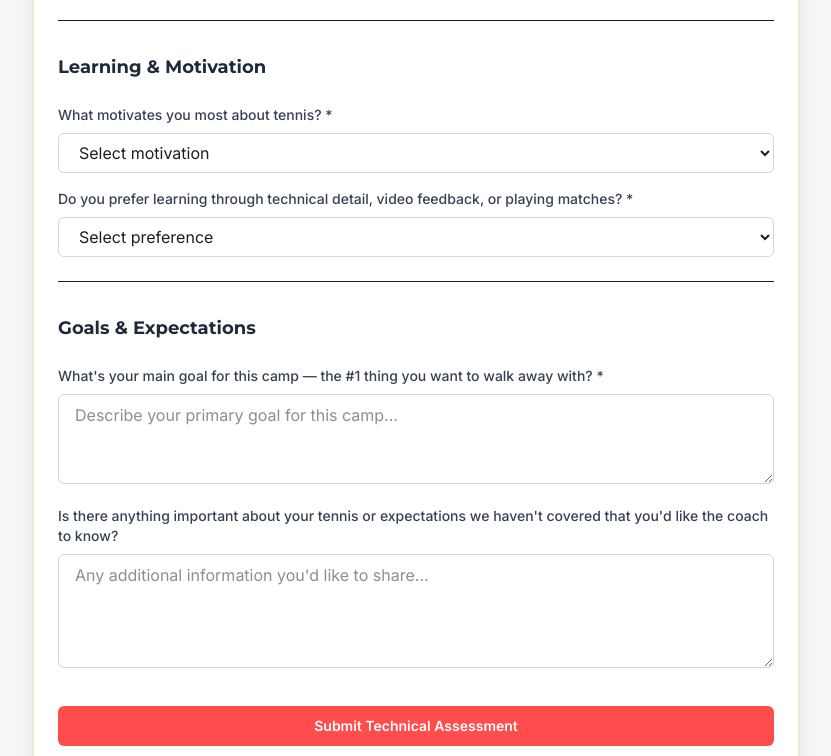
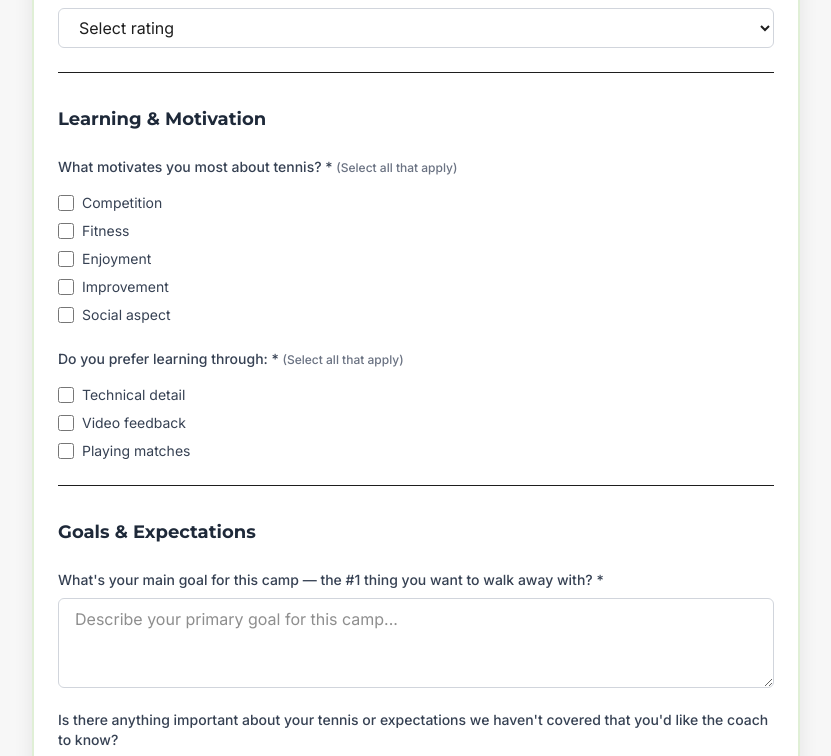
Before and after one commit to fchanaud/tennis-camp-connect, a Next.js app: page /player/assessment/form in a window 1280 px wide. Shown: the part 1477-2233 px from the top of the page, without its empty margins (224-1055 px from the left). Built offline with nearby package versions, Linux system fonts and the light colour scheme; sample sign-in values are in the browser's storage.

Commit message:
assessemnt form

```diff
--- a/app/player/assessment/form/page.tsx
+++ b/app/player/assessment/form/page.tsx
@@ -13,7 +13,7 @@ export default function AssessmentForm() {
 
     // Playing Background
     playingDuration: '',
-    weeklyFrequency: '',
+    monthlyFrequency: '',
     competitionExperience: '',
     competitionLevel: '',
 
@@ -26,9 +26,9 @@ export default function AssessmentForm() {
     discomfortMovements: '',
     fitnessRating: '',
 
-    // Learning & Motivation
-    motivation: '',
-    learningPreference: '',
+    // Learning & Motivation (checkboxes)
+    motivations: [] as string[],
+    learningPreferences: [] as string[],
 
     // Goals & Expectations
     mainGoal: '',
@@ -42,6 +42,18 @@ export default function AssessmentForm() {
     setIsSubmitting(true);
 
     try {
+      // Validate checkboxes
+      if (formData.motivations.length === 0) {
+        setMessage('Please select at least one motivation.');
+        setIsSubmitting(false);
+        return;
+      }
+      if (formData.learningPreferences.length === 0) {
+        setMessage('Please select at least one learning preference.');
+        setIsSubmitting(false);
+        return;
+      }
+
       // Simulate API call
       await new Promise(resolve => setTimeout(resolve, 1000));
 
@@ -53,7 +65,7 @@ export default function AssessmentForm() {
 
         // Playing Background
         playingDuration: '',
-        weeklyFrequency: '',
+        monthlyFrequency: '',
         competitionExperience: '',
         competitionLevel: '',
 
@@ -67,8 +79,8 @@ export default function AssessmentForm() {
         fitnessRating: '',
 
         // Learning & Motivation
-        motivation: '',
-        learningPreference: '',
+        motivations: [],
+        learningPreferences: [],
 
         // Goals & Expectations
         mainGoal: '',
@@ -85,6 +97,20 @@ export default function AssessmentForm() {
     setFormData({
       ...formData,
       [e.target.name]: e.target.value
+    });
+  };
+
+  const handleCheckboxChange = (field: 'motivations' | 'learningPreferences', value: string) => {
+    setFormData(prev => {
+      const currentArray = prev[field];
+      const newArray = currentArray.includes(value)
+        ? currentArray.filter(item => item !== value)
+        : [...currentArray, value];
+
+      return {
+        ...prev,
+        [field]: newArray
+      };
     });
   };
 
@@ -105,6 +131,7 @@ export default function AssessmentForm() {
               <form onSubmit={handleSubmit} className="space-y-8">
                 {/* Personal Information */}
                 <div className="border-b pb-6">
+                  <h3 className="text-lg font-semibold text-gray-800 mb-4">Personal Information</h3>
                   <div>
                     <label className="block text-sm font-medium text-gray-700 mb-2">
                       Date of birth *
@@ -126,7 +153,7 @@ export default function AssessmentForm() {
                   <div className="space-y-4">
                     <div>
                       <label className="block text-sm font-medium text-gray-700 mb-2">
-                        How long have you been playing tennis? *
+                        How many years of tennis experience do you have in total? *
                       </label>
                       <select
                         name="playingDuration"
@@ -135,7 +162,7 @@ export default function AssessmentForm() {
                         required
                         className="w-full px-3 py-2 border border-gray-300 rounded-md focus:outline-none focus:ring-2 focus:ring-blue-500"
                       >
-                        <option value="">Select duration</option>
+                        <option value="">Select total years</option>
                         <option value="less-than-1">Less than 1 year</option>
                         <option value="1-2">1-2 years</option>
                         <option value="3-5">3-5 years</option>
@@ -146,21 +173,19 @@ export default function AssessmentForm() {
 
                     <div>
                       <label className="block text-sm font-medium text-gray-700 mb-2">
-                        How often do you currently play per week? *
+                        How often do you currently play per month? *
                       </label>
                       <select
-                        name="weeklyFrequency"
-                        value={formData.weeklyFrequency}
+                        name="monthlyFrequency"
+                        value={formData.monthlyFrequency}
                         onChange={handleChange}
                         required
                         className="w-full px-3 py-2 border border-gray-300 rounded-md focus:outline-none focus:ring-2 focus:ring-blue-500"
                       >
                         <option value="">Select frequency</option>
-                        <option value="1">1 time per week</option>
-                        <option value="2">2 times per week</option>
-                        <option value="3">3 times per week</option>
-                        <option value="4">4 times per week</option>
-                        <option value="5">5+ times per week</option>
+                        <option value="1-2">1-2 times per month</option>
+                        <option value="3-4">3-4 times per month</option>
+                        <option value="5+">5+ times per month</option>
                       </select>
                     </div>
 
@@ -180,7 +205,6 @@ export default function AssessmentForm() {
                         <option value="local">Yes, local competitions</option>
                         <option value="regional">Yes, regional tournaments</option>
                         <option value="national">Yes, national tournaments</option>
-                        <option value="international">Yes, international tournaments</option>
                       </select>
                     </div>
 
@@ -200,7 +224,6 @@ export default function AssessmentForm() {
                           <option value="beginner">Beginner level</option>
                           <option value="intermediate">Intermediate level</option>
                           <option value="advanced">Advanced level</option>
-                          <option value="professional">Professional level</option>
                         </select>
                       </div>
                     )}
@@ -302,51 +325,59 @@ export default function AssessmentForm() {
                 {/* Learning & Motivation */}
                 <div className="border-b pb-6">
                   <h3 className="text-lg font-semibold text-gray-800 mb-4">Learning & Motivation</h3>
-                  <div className="space-y-4">
+                  <div className="space-y-6">
                     <div>
-                      <label className="block text-sm font-medium text-gray-700 mb-2">
-                        What motivates you most about tennis? *
+                      <label className="block text-sm font-medium text-gray-700 mb-3">
+                        What motivates you most about tennis? * <span className="text-gray-500 text-xs">(Select all that apply)</span>
                       </label>
-                      <select
-                        name="motivation"
-                        value={formData.motivation}
-                        onChange={handleChange}
-                        required
-                        className="w-full px-3 py-2 border border-gray-300 rounded-md focus:outline-none focus:ring-2 focus:ring-blue-500"
-                      >
-                        <option value="">Select motivation</option>
-                        <option value="competition">Competition</option>
-                        <option value="fitness">Fitness</option>
-                        <option value="enjoyment">Enjoyment</option>
-                        <option value="improvement">Improvement</option>
-                        <option value="social">Social aspect</option>
-                        <option value="multiple">Multiple reasons</option>
-                      </select>
+                      <div className="space-y-2">
+                        {[
+                          { value: 'competition', label: 'Competition' },
+                          { value: 'fitness', label: 'Fitness' },
+                          { value: 'enjoyment', label: 'Enjoyment' },
+                          { value: 'improvement', label: 'Improvement' },
+                          { value: 'social', label: 'Social aspect' }
+                        ].map((option) => (
+                          <label key={option.value} className="flex items-center cursor-pointer">
+                            <input
+                              type="checkbox"
+                              checked={formData.motivations.includes(option.value)}
+                              onChange={() => handleCheckboxChange('motivations', option.value)}
+                              className="w-4 h-4 text-blue-600 border-gray-300 rounded focus:ring-blue-500 cursor-pointer"
+                            />
+                            <span className="ml-2 text-sm text-gray-700">{option.label}</span>
+                          </label>
+                        ))}
+                      </div>
                     </div>
 
                     <div>
-                      <label className="block text-sm font-medium text-gray-700 mb-2">
-                        Do you prefer learning through technical detail, video feedback, or playing matches? *
+                      <label className="block text-sm font-medium text-gray-700 mb-3">
+                        Do you prefer learning through: * <span className="text-gray-500 text-xs">(Select all that apply)</span>
                       </label>
-                      <select
-                        name="learningPreference"
-                        value={formData.learningPreference}
-                        onChange={handleChange}
-                        required
-                        className="w-full px-3 py-2 border border-gray-300 rounded-md focus:outline-none focus:ring-2 focus:ring-blue-500"
-                      >
-                        <option value="">Select preference</option>
-                        <option value="technical">Technical detail</option>
-                        <option value="video">Video feedback</option>
-                        <option value="matches">Playing matches</option>
-                        <option value="combination">Combination of methods</option>
-                      </select>
+                      <div className="space-y-2">
+                        {[
+                          { value: 'technical', label: 'Technical detail' },
+                          { value: 'video', label: 'Video feedback' },
+                          { value: 'matches', label: 'Playing matches' }
+                        ].map((option) => (
+                          <label key={option.value} className="flex items-center cursor-pointer">
+                            <input
+                              type="checkbox"
+                              checked={formData.learningPreferences.includes(option.value)}
+                              onChange={() => handleCheckboxChange('learningPreferences', option.value)}
+                              className="w-4 h-4 text-blue-600 border-gray-300 rounded focus:ring-blue-500 cursor-pointer"
+                            />
+                            <span className="ml-2 text-sm text-gray-700">{option.label}</span>
+                          </label>
+                        ))}
+                      </div>
                     </div>
                   </div>
                 </div>
 
                 {/* Goals & Expectations */}
-                <div className="2">
+                <div className="pb-2">
                   <h3 className="text-lg font-semibold text-gray-800 mb-4">Goals & Expectations</h3>
                   <div className="space-y-4">
                     <div>
```
